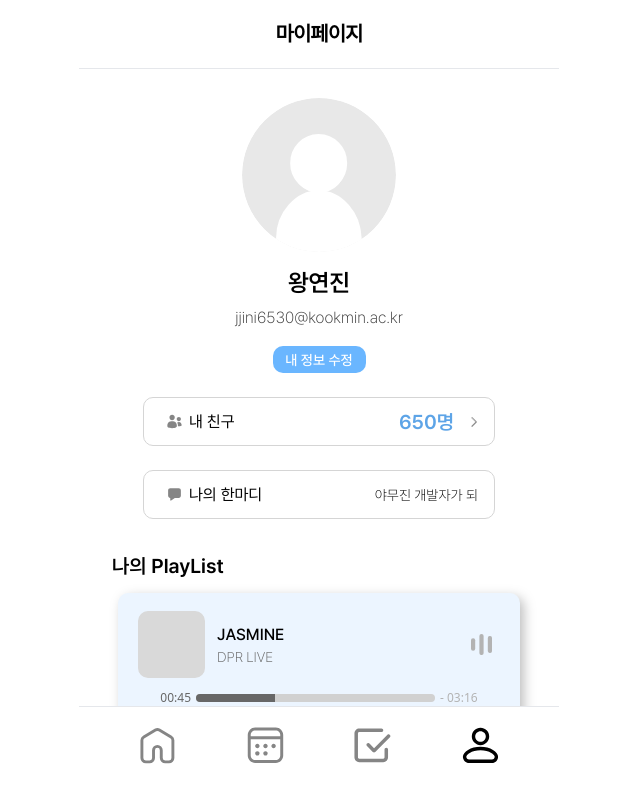
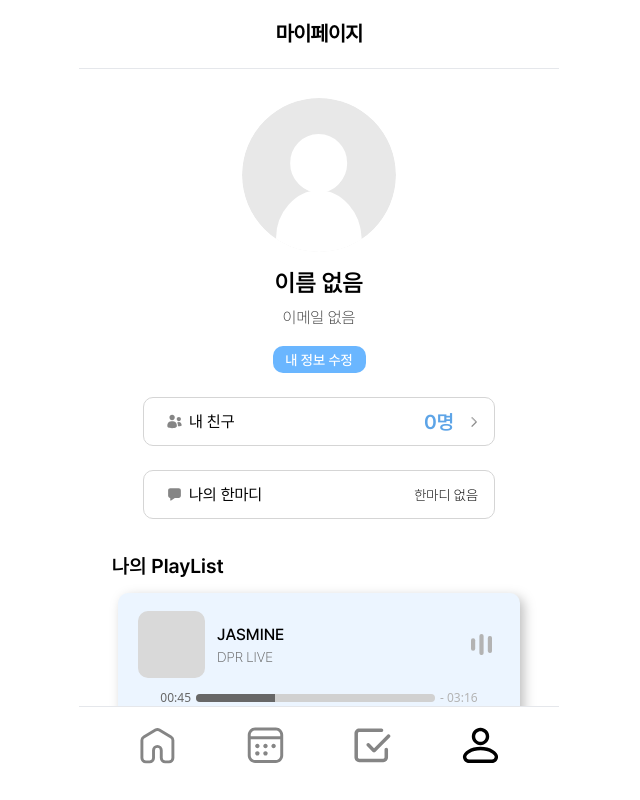
Before and after one commit to 2024-WINK-Project-PlanList/front-end, a React (Create React App) app: page /mypage in a window 1280 px wide. Shown: the whole page, without its empty margins (321-961 px from the left). Built offline with nearby package versions, Linux system fonts and the light colour scheme; no server answers.

Commit message:
Feat: user 정보 조회 api 연동

```diff
--- a/package.json
+++ b/package.json
@@ -20,6 +20,7 @@
     "react": "^18.3.1",
     "react-beautiful-dnd": "^13.1.1",
     "react-calendar": "^5.0.0",
+    "react-cookie": "^7.2.0",
     "react-datepicker": "^7.3.0",
     "react-dom": "^18.3.1",
     "react-router-dom": "^6.25.1",
--- /dev/null
+++ b/src/api/customAxios.js
@@ -0,0 +1,5 @@
+import axios from 'axios';
+
+export const customAxios = axios.create({
+  baseURL: process.env.REACT_APP_BACKEND_URL, // 기본 서버 주소 입력
+});
--- /dev/null
+++ b/src/api/user.js
@@ -0,0 +1,20 @@
+import { customAxios } from './customAxios';
+
+const getToken = () => {
+  // return sessionStorage.getItem('token');
+  return 'eyJ0eXAiOiJKV1QiLCJhbGciOiJIUzI1NiJ9.eyJpc3MiOiJ0bmFsczY1NUBrb29rbWluLmFjLmtyIiwiaWF0IjoxNzI2NDEwNjE0LCJleHAiOjE3MjcwMTU0MTQsInN1YiI6InRlc3RAZ21haWwuY29tIiwiaWQiOjF9.TQ-HNQnEWVfbhXeQJw6AKB2REhqbyJjRvQ-Oj-OY8BI';
+};
+
+export const getUserInfo = async () => {
+  try {
+    const response = await customAxios.get(`/user/me`, {
+      headers: {
+        Authorization: `Bearer ${getToken()}`,
+      },
+    });
+    return response.data;
+  } catch (error) {
+    console.error('유저 정보 오류!', error);
+    throw error;
+  }
+};
--- a/src/pages/MyPage/mypage.js
+++ b/src/pages/MyPage/mypage.js
@@ -1,4 +1,4 @@
-import { React, useState } from 'react';
+import { useEffect, useState } from 'react';
 import { useNavigate } from 'react-router-dom';
 import { ReactComponent as ProfilePic } from '../../assets/mypage/profile.svg';
 import { ReactComponent as FriendsIcon } from '../../assets/mypage/friends.svg';
@@ -8,16 +8,26 @@ import PlayList from '../../components/PlayList/playList';
 import ModifyProfile from '../../components/Modal/modifyProfile';
 import Header from '../../components/Layout/Header';
 import Footer from '../../components/Layout/Footer';
+import { getUserInfo } from '../../api/user';
 
 const MyPage = () => {
-  const [profileData, setProfileData] = useState({
-    name: '왕연진',
-    email: 'jjini6530@kookmin.ac.kr',
-    bio: '야무진 개발자가 되',
-    image: null,
-  });
+  const [profileData, setProfileData] = useState([]);
   const [modalIsOpen, setModalState] = useState(false);
   const navigate = useNavigate();
+
+  useEffect(() => {
+    const fetchUserInfo = async () => {
+      try {
+        const data = await getUserInfo();
+        setProfileData(data.user);
+        console.log(data);
+      } catch (error) {
+        console.error('Failed to fetch user info:', error);
+      }
+    };
+
+    fetchUserInfo();
+  }, []);
 
   const handleSaveProfile = (updatedProfile) => {
     setProfileData(updatedProfile);
@@ -43,9 +53,9 @@ const MyPage = () => {
     <>
       <Header />
       <div className="flex flex-col items-center">
-        {profileData.image ? (
+        {profileData.profileImagePath ? (
           <img
-            src={profileData.image}
+            src={profileData.profileImagePath}
             alt="Profile"
             className="mt-[30px] w-[154px] h-[154px] object-cover rounded-full"
           />
@@ -53,10 +63,10 @@ const MyPage = () => {
           <ProfilePic className="mt-[30px]" />
         )}
         <div className="text-2xl font-preSemiBold pt-[15px]">
-          {profileData.name}
+          {profileData?.nickname || '이름 없음'}
         </div>
         <div className="text-base font-preLight text-[#3F3F3F] pt-[7px]">
-          {profileData.email}
+          {profileData?.email || '이메일 없음'}
         </div>
         <div
           className="flex justify-center items-center text-sm text-white font-preMedium bg-[#6AB6FF] w-[5.8125rem] h-[1.6875rem] rounded-[0.625rem] mt-4"
@@ -74,7 +84,7 @@ const MyPage = () => {
           </div>
           <div className="flex items-center">
             <div className="font-preSemiBold text-xl text-[#5DA4E7] pr-[17px]">
-              650명
+              {profileData?.totalFriendCount || '0명'}
             </div>
             <SignIcon />
           </div>
@@ -85,7 +95,7 @@ const MyPage = () => {
             <div className="font-preRegular pl-[6px]">나의 한마디</div>
           </div>
           <div className="font-preLight text-sm max-w-[160px] overflow-hidden text-ellipsis whitespace-nowrap">
-            {profileData.bio}
+            {profileData?.comment || '한마디 없음'}
           </div>
         </div>
         <div className="w-full pb-[13px] pt-[33px] pl-[33px] font-preSemiBold text-xl">
```
Also changed, not shown: 1 other file (tests, documents, lock files or other folders).
